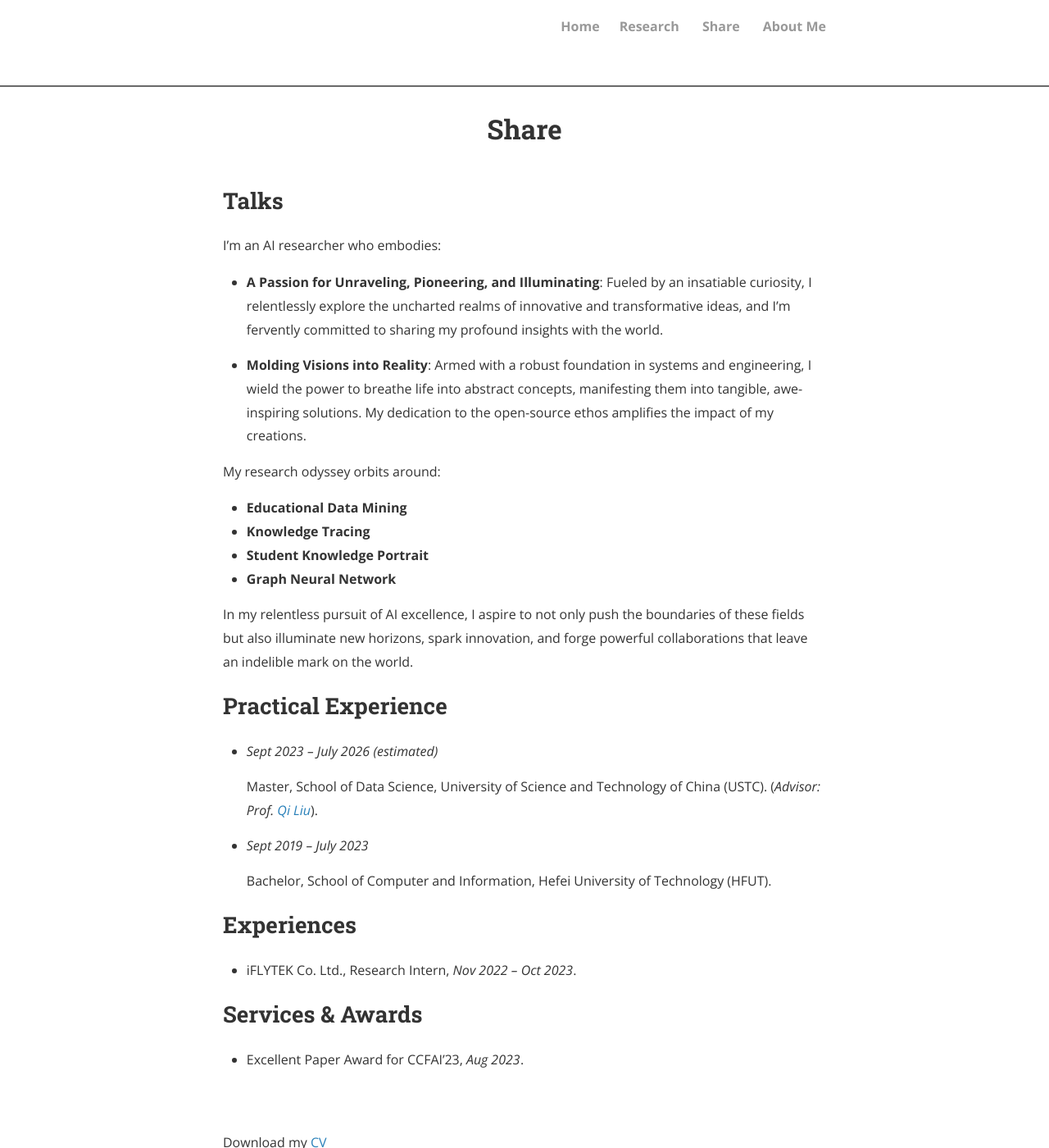
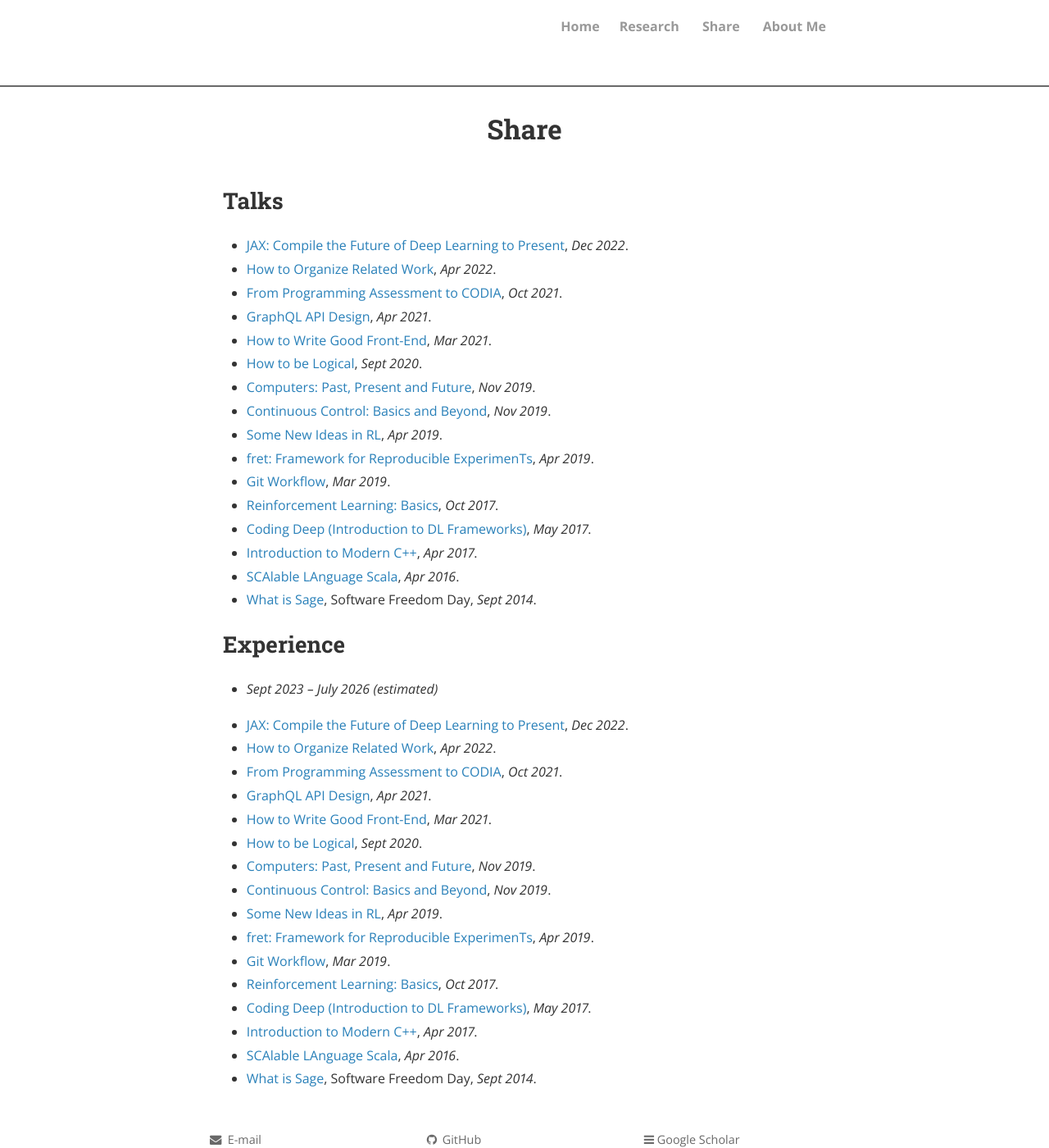
Before and after one commit to sosweetzhang/sosweetzhang.github.io, a Jekyll site: the page built from share.md, in a window 1280 px wide and 1400 px high. Shown: the whole window at 82% size. Built offline with Jekyll 4.4.1, drawn with Linux system fonts in a browser that asks for light colours; nearby versions of some CDN libraries; comment, search, counter and statistics services are not loaded; a style sheet for code colours, icons or effects is not loaded.

Commit message:
Update share.md

```diff
--- a/share.md
+++ b/share.md
@@ -7,42 +7,40 @@ permalink: /share/
 
 ## Talks
 
-I'm an AI researcher who embodies:
+- [JAX: Compile the Future of Deep Learning to Present](/talks/2022-12-02-JAX.pdf), _Dec 2022_.
+- [How to Organize Related Work](/talks/2022-04-28-如何写相关工作.pdf), _Apr 2022_.
+- [From Programming Assessment to CODIA](/talks/2021-12-08-CODIA.pdf), _Oct 2021_.
+- [GraphQL API Design](/talks/2021-04-10-GraphQL.pdf), _Apr 2021_.
+- [How to Write Good Front-End](/talks/2021-03-24-如何写好前端.pdf), _Mar 2021_.
+- [How to be Logical](/talks/2020-09-17-如何有逻辑.pdf), _Sept 2020_.
+- [Computers: Past, Present and Future](/talks/2019-11-00-计算机_过去现在和未来.pdf), _Nov 2019_.
+- [Continuous Control: Basics and Beyond](/talks/2019-11-12-阴钰-Continuous-Control.pdf), _Nov 2019_.
+- [Some New Ideas in RL](/talks/2019-04-29-some-new-ideas-in-rl.pdf), _Apr 2019_.
+- [fret: Framework for Reproducible ExperimenTs](/talks/2019-04-02-fret_slides.pdf), _Apr 2019_.
+- [Git Workflow](/talks/2019-03-19-git-workflow.pdf), _Mar 2019_.
+- [Reinforcement Learning: Basics](/talks/2017-10-31-rl.pdf), _Oct 2017_.
+- [Coding Deep (Introduction to DL Frameworks)](/talks/2017-05-17-dl_slides.pdf), _May 2017_.
+- [Introduction to Modern C++](/talks/2017-04-21-introduction-to-modern-cpp.pdf), _Apr 2017_.
+- [SCAlable LAnguage Scala](/talks/2016-04-00-scala-slides.pdf), _Apr 2016_.
+- [What is Sage](/talks/2014-09-20-sage.pdf), Software Freedom Day, _Sept 2014_.
 
-- **A Passion for Unraveling, Pioneering, and Illuminating**: Fueled by an insatiable curiosity, I relentlessly explore the uncharted realms of innovative and transformative ideas, and I'm fervently committed to sharing my profound insights with the world.
-
-- **Molding Visions into Reality**: Armed with a robust foundation in systems and engineering, I wield the power to breathe life into abstract concepts, manifesting them into tangible, awe-inspiring solutions. My dedication to the open-source ethos amplifies the impact of my creations.
-
-My research odyssey orbits around:
-- **Educational Data Mining**
-- **Knowledge Tracing**
-- **Student Knowledge Portrait**
-- **Graph Neural Network**
-
-In my relentless pursuit of AI excellence, I aspire to not only push the boundaries of these fields but also illuminate new horizons, spark innovation, and forge powerful collaborations that leave an indelible mark on the world.
-
-## Practical Experience
+## Experience
 
 - _Sept 2023 – July 2026 (estimated)_
 
-  Master, School of Data Science,  University of Science and Technology of China (USTC). (_Advisor: Prof. [Qi Liu](http://staff.ustc.edu.cn/~qiliuql/)_).
-
-- _Sept 2019 – July 2023_
-
-  Bachelor, School of Computer and Information, Hefei University of Technology (HFUT).
-
-## Experiences
-
-- iFLYTEK Co. Ltd., Research Intern, _Nov 2022 – Oct 2023_.
-
-
-## Services & Awards
-
-- Excellent Paper Award for CCFAI'23, _Aug 2023_.
-
-
-
-<br>
-<br>
-Download my <a href="https://github.com/sosweetzhang/sosweetzhang.github.io/blob/main/profile.jpg" download="Zhang Haotian">CV</a><br>
-<br>
+- [JAX: Compile the Future of Deep Learning to Present](/talks/2022-12-02-JAX.pdf), _Dec 2022_.
+- [How to Organize Related Work](/talks/2022-04-28-如何写相关工作.pdf), _Apr 2022_.
+- [From Programming Assessment to CODIA](/talks/2021-12-08-CODIA.pdf), _Oct 2021_.
+- [GraphQL API Design](/talks/2021-04-10-GraphQL.pdf), _Apr 2021_.
+- [How to Write Good Front-End](/talks/2021-03-24-如何写好前端.pdf), _Mar 2021_.
+- [How to be Logical](/talks/2020-09-17-如何有逻辑.pdf), _Sept 2020_.
+- [Computers: Past, Present and Future](/talks/2019-11-00-计算机_过去现在和未来.pdf), _Nov 2019_.
+- [Continuous Control: Basics and Beyond](/talks/2019-11-12-阴钰-Continuous-Control.pdf), _Nov 2019_.
+- [Some New Ideas in RL](/talks/2019-04-29-some-new-ideas-in-rl.pdf), _Apr 2019_.
+- [fret: Framework for Reproducible ExperimenTs](/talks/2019-04-02-fret_slides.pdf), _Apr 2019_.
+- [Git Workflow](/talks/2019-03-19-git-workflow.pdf), _Mar 2019_.
+- [Reinforcement Learning: Basics](/talks/2017-10-31-rl.pdf), _Oct 2017_.
+- [Coding Deep (Introduction to DL Frameworks)](/talks/2017-05-17-dl_slides.pdf), _May 2017_.
+- [Introduction to Modern C++](/talks/2017-04-21-introduction-to-modern-cpp.pdf), _Apr 2017_.
+- [SCAlable LAnguage Scala](/talks/2016-04-00-scala-slides.pdf), _Apr 2016_.
+- [What is Sage](/talks/2014-09-20-sage.pdf), Software Freedom Day, _Sept 2014_.
```
